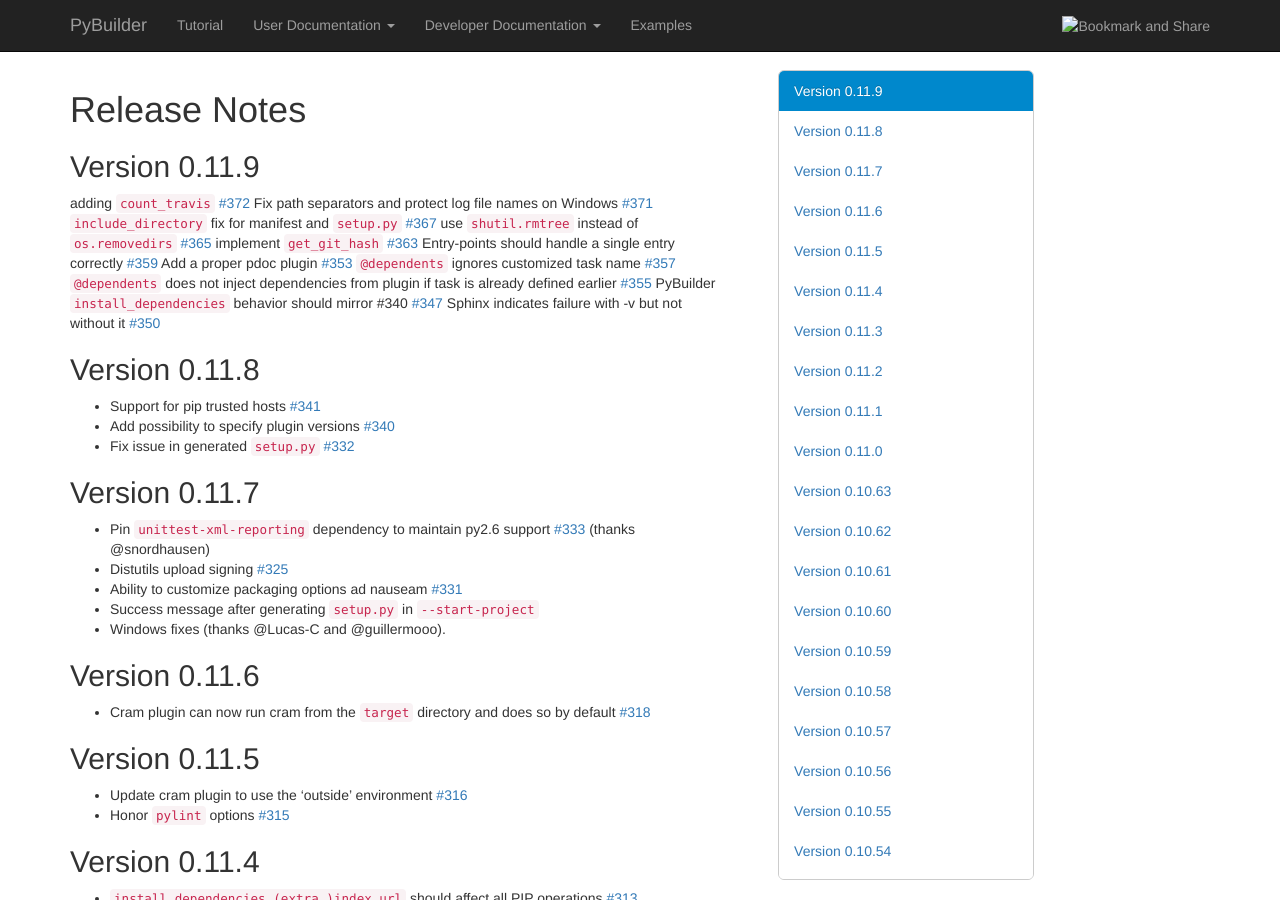
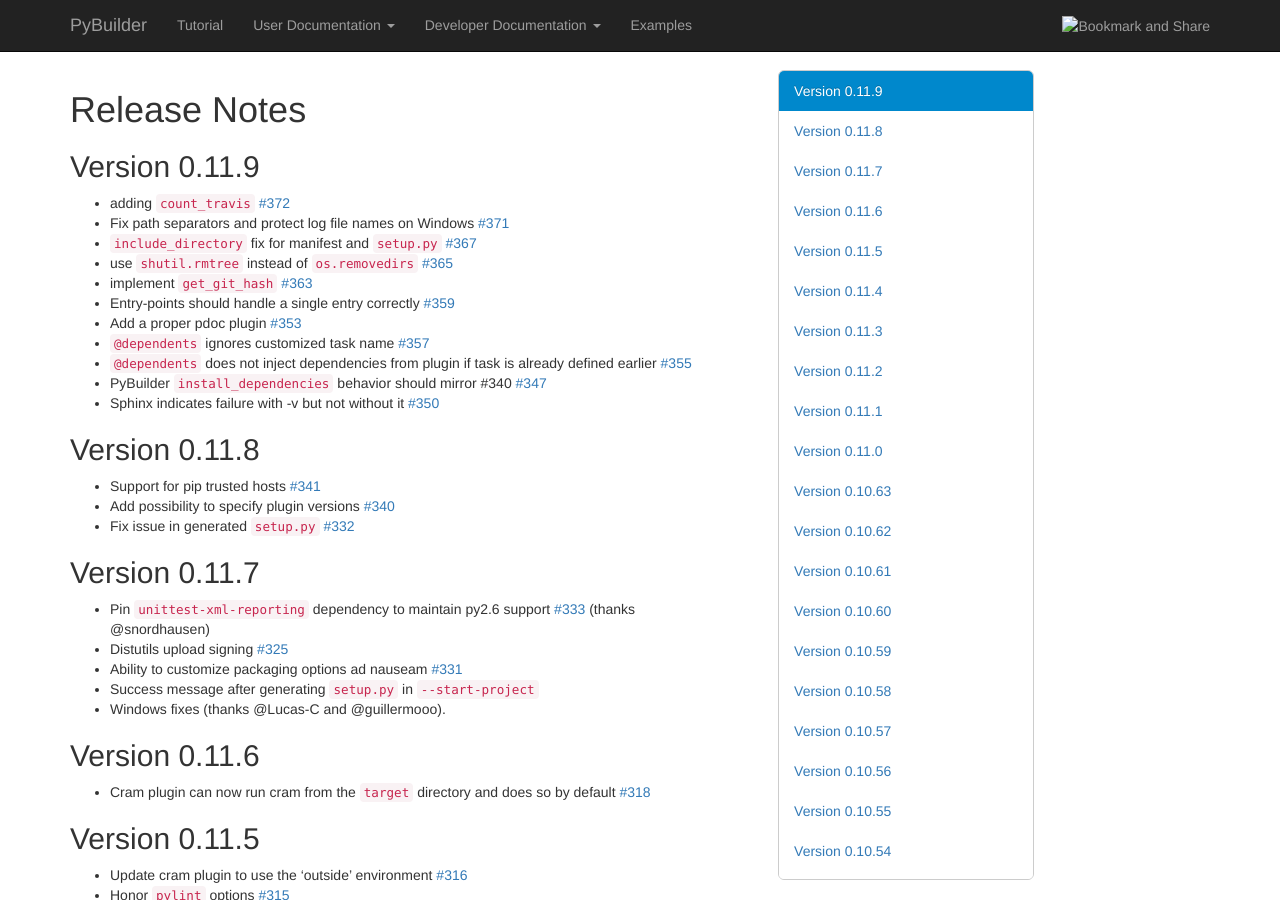
Before and after one commit to pybuilder/pybuilder.github.io, a Jekyll site: the page built from releasenotes/index.md, in a window 1280 px wide and 900 px high. Built offline with Jekyll 4.4.1, drawn with Linux system fonts in a browser that asks for light colours; nearby versions of some CDN libraries.

Commit message:
fix bullets

```diff
--- a/releasenotes/index.md
+++ b/releasenotes/index.md
@@ -7,17 +7,17 @@
 
 ## Version 0.11.9
 
-adding `count_travis` [#372](https://github.com/pybuilder/pybuilder/issues/372)
-Fix path separators and protect log file names on Windows [#371](https://github.com/pybuilder/pybuilder/issues/371)
-`include_directory` fix for manifest and `setup.py` [#367](https://github.com/pybuilder/pybuilder/issues/367)
-use `shutil.rmtree` instead of `os.removedirs` [#365](https://github.com/pybuilder/pybuilder/issues/365)
-implement `get_git_hash` [#363](https://github.com/pybuilder/pybuilder/issues/363)
-Entry-points should handle a single entry correctly [#359](https://github.com/pybuilder/pybuilder/issues/359)
-Add a proper pdoc plugin [#353](https://github.com/pybuilder/pybuilder/issues/353)
-`@dependents` ignores customized task name [#357](https://github.com/pybuilder/pybuilder/issues/357)
-`@dependents` does not inject dependencies from plugin if task is already defined earlier [#355](https://github.com/pybuilder/pybuilder/issues/355)
-PyBuilder `install_dependencies` behavior should mirror #340 [#347](https://github.com/pybuilder/pybuilder/issues/347)
-Sphinx indicates failure with -v but not without it [#350](https://github.com/pybuilder/pybuilder/issues/350)
+* adding `count_travis` [#372](https://github.com/pybuilder/pybuilder/issues/372)
+* Fix path separators and protect log file names on Windows [#371](https://github.com/pybuilder/pybuilder/issues/371)
+* `include_directory` fix for manifest and `setup.py` [#367](https://github.com/pybuilder/pybuilder/issues/367)
+* use `shutil.rmtree` instead of `os.removedirs` [#365](https://github.com/pybuilder/pybuilder/issues/365)
+* implement `get_git_hash` [#363](https://github.com/pybuilder/pybuilder/issues/363)
+* Entry-points should handle a single entry correctly [#359](https://github.com/pybuilder/pybuilder/issues/359)
+* Add a proper pdoc plugin [#353](https://github.com/pybuilder/pybuilder/issues/353)
+* `@dependents` ignores customized task name [#357](https://github.com/pybuilder/pybuilder/issues/357)
+* `@dependents` does not inject dependencies from plugin if task is already defined earlier [#355](https://github.com/pybuilder/pybuilder/issues/355)
+* PyBuilder `install_dependencies` behavior should mirror #340 [#347](https://github.com/pybuilder/pybuilder/issues/347)
+* Sphinx indicates failure with -v but not without it [#350](https://github.com/pybuilder/pybuilder/issues/350)
 
 ## Version 0.11.8
 
```
